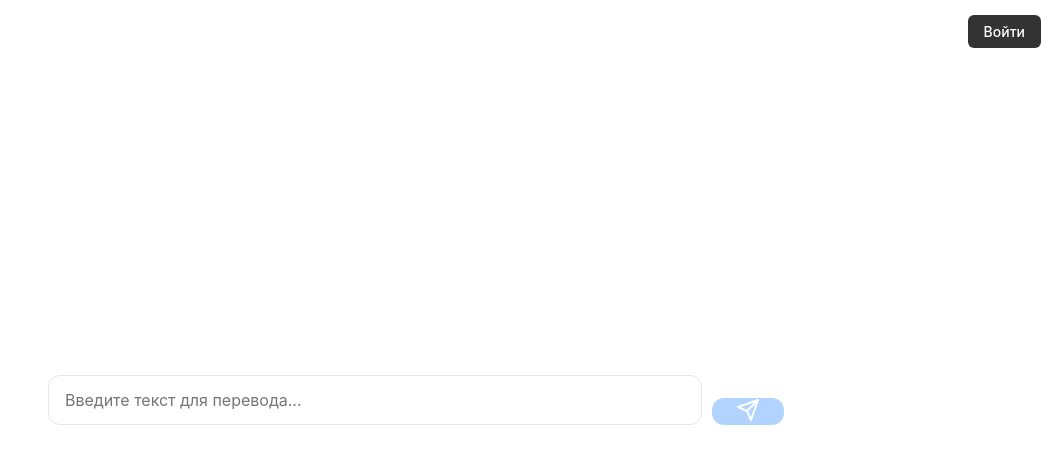
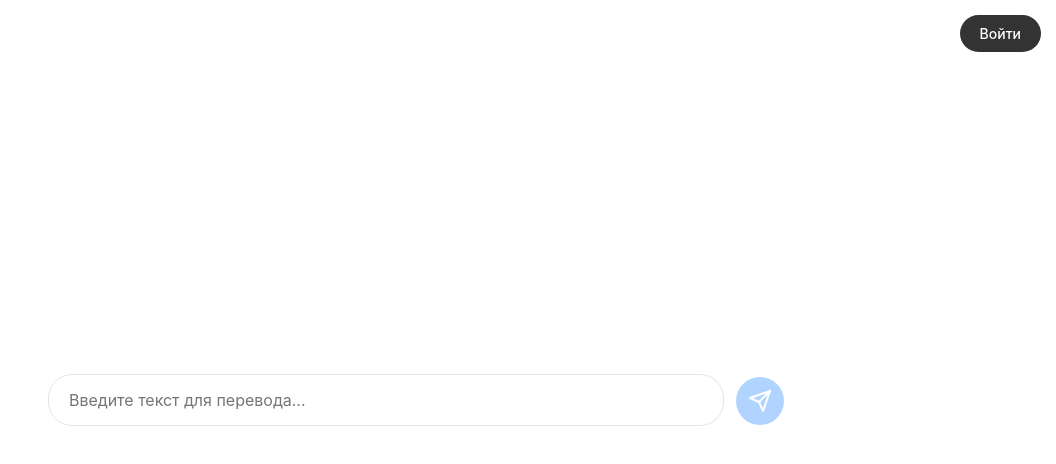
Before and after one commit to mrMoish/LinguaChat, a React (Vite) app in the folder frontend/: page / in a window 1280 px wide. Shown: the top 464 px of the page, without its empty margins (224-1280 px from the left). Built offline with nearby package versions, Linux system fonts and the light colour scheme.

Commit message:
Refactor CSS styles for improved design and layout

```diff
--- a/frontend/src/App.css
+++ b/frontend/src/App.css
@@ -1,7 +1,7 @@
 :root {
-  --bg-color: #ffffff; /* Основной фон */
+  --bg-color: #ffffff;
   --text-color: #1d1d1f;
-  --user-bubble: #f1f1f1; /* Светло-серый для пользователя */
+  --user-bubble: #f1f1f1;
   --border-color: #e5e5e5;
   --accent-color: #007aff;
 }
@@ -13,11 +13,10 @@
   font-family: -apple-system, BlinkMacSystemFont, "Segoe UI", Roboto, Helvetica, Arial, sans-serif;
 }
 
-/* Контейнер приложения */
 .app-container {
   display: flex;
   flex-direction: column;
-  height: 100vh; /* Для мобильных браузеров с учетом панели */
+  height: 100vh;
   height: 100dvh;
   max-width: 768px;
   margin: 0 auto;
@@ -25,17 +24,15 @@
   position: relative;
 }
 
-/* Состояние, когда истории нет (центрируем форму) */
 .empty-state-app {
   justify-content: center;
 }
 
-/* Состояние, когда чат активен (форма внизу) */
 .chat-active-app {
   justify-content: flex-end;
 }
 
-/* Кнопка Войти */
+/* Кнопка Войти (Более округлая) */
 .login-btn {
   position: fixed;
   top: 15px;
@@ -44,8 +41,8 @@
   background-color: #333333;
   color: #ffffff;
   border: none;
-  padding: 8px 16px;
-  border-radius: 6px;
+  padding: 10px 20px;
+  border-radius: 20px; /* Сильное скругление */
   font-size: 14px;
   font-weight: 500;
   cursor: pointer;
@@ -56,16 +53,14 @@
   background-color: #555555;
 }
 
-/* Контейнер для сообщений */
 .chat-container {
   flex: 1;
   overflow-y: auto;
-  padding: 70px 1rem 1rem 1rem; /* 70px сверху, чтобы не перекрывалось кнопкой "Войти" */
+  padding: 70px 1rem 1rem 1rem;
   display: flex;
   flex-direction: column;
 }
 
-/* Обертка сообщения */
 .message-wrapper {
   display: flex;
   margin-bottom: 1.5rem;
@@ -74,7 +69,6 @@
 .message-wrapper.user { justify-content: flex-end; }
 .message-wrapper.assistant { justify-content: flex-start; }
 
-/* Сообщение пользователя (светло-серый пузырь) */
 .message.user {
   max-width: 85%;
   padding: 0.8rem 1rem;
@@ -83,20 +77,18 @@
   border-radius: 18px;
   border-bottom-right-radius: 4px;
   word-wrap: break-word;
-  white-space: pre-wrap; /* СОХРАНЕНИЕ ПЕРЕНОСОВ СТРОК */
+  white-space: pre-wrap;
   box-shadow: 0 1px 2px rgba(0,0,0,0.05);
 }
 
-/* Сообщение ИИ (без контейнера, на основном фоне) */
 .message.assistant {
   max-width: 100%;
   color: var(--text-color);
   word-wrap: break-word;
-  white-space: pre-wrap; /* СОХРАНЕНИЕ ПЕРЕНОСОВ СТРОК */
+  white-space: pre-wrap;
   line-height: 1.6;
 }
 
-/* Анимация загрузки (тоже без контейнера) */
 .message.typing { display: flex; gap: 4px; align-items: center; padding: 10px 0; }
 .message.typing span { width: 8px; height: 8px; background: #ccc; border-radius: 50%; animation: bounce 1s infinite ease-in-out; }
 .message.typing span:nth-child(2) { animation-delay: 0.2s; }
@@ -106,35 +98,49 @@
 /* Область ввода */
 .input-area {
   display: flex;
-  gap: 10px;
+  gap: 12px;
   padding: 1rem;
   background-color: var(--bg-color);
   width: 100%;
 }
 
+/* Поле ввода (Более округлое) */
 .input-area textarea {
   flex: 1;
-  padding: 0.8rem 1rem;
+  padding: 0.85rem 1.25rem;
   border: 1px solid var(--border-color);
-  border-radius: 12px;
+  border-radius: 24px; /* Сильное скругление */
   resize: none;
   outline: none;
   max-height: 120px;
   font-size: 1rem;
   font-family: inherit;
   line-height: 1.4;
+  /* Фиксированная минимальная высота, чтобы кнопка всегда была одного размера с полем */
+  min-height: 48px;
 }
 
+/* Кнопка отправки (Круглая, с иконкой) */
 .input-area .send-btn {
-  padding: 0 1.5rem;
+  display: flex;
+  justify-content: center;
+  align-items: center;
+  width: 48px;
+  height: 48px; /* Фиксированная высота и ширина */
+  min-width: 48px;
+  padding: 0;
   background-color: var(--accent-color);
   color: #fff;
   border: none;
-  border-radius: 12px;
+  border-radius: 50%; /* Идеальный круг */
   cursor: pointer;
-  font-weight: 600;
-  transition: background 0.2s;
-  align-self: flex-end; /* Прижимаем кнопку к низу, если textarea увеличивается в высоту */
+  transition: background 0.2s, transform 0.1s;
+  align-self: flex-end; /* Прижимаем к нижней линии поля ввода */
+  margin-bottom: 1px; /* Тонкая подгонка, чтобы визуально было ровно */
+}
+
+.input-area .send-btn:active {
+  transform: scale(0.95);
 }
 
 .input-area .send-btn:disabled {
```
